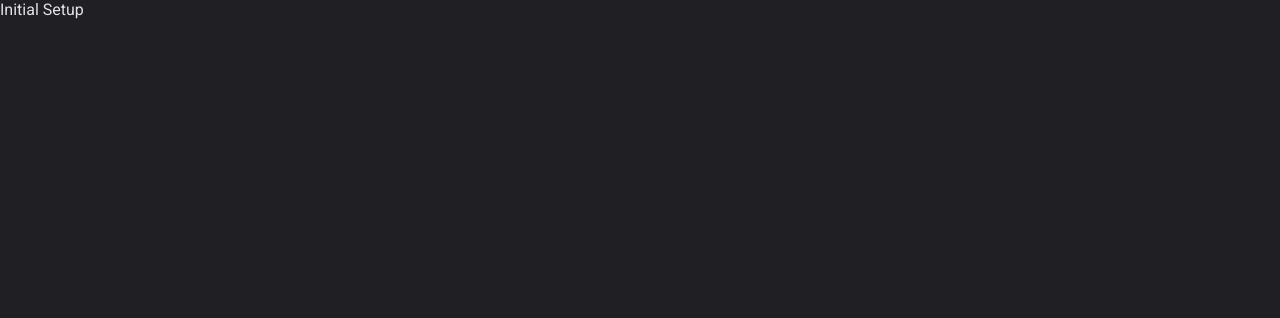
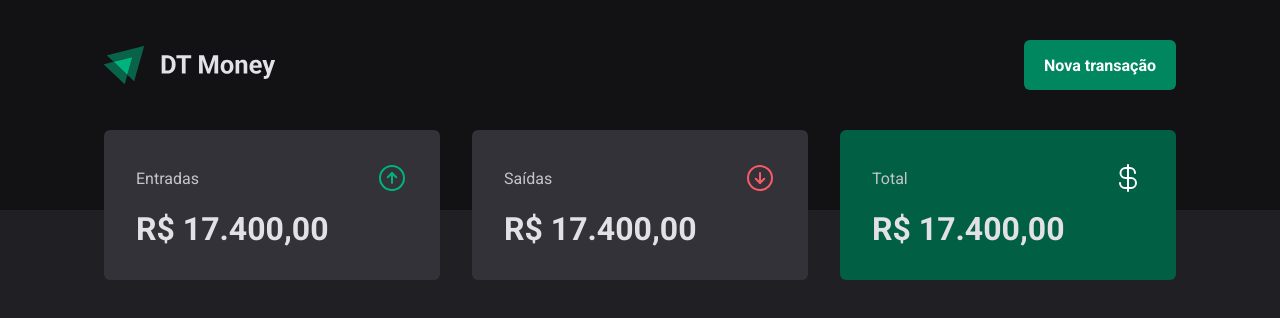
Before and after one commit to rafael-acerqueira/dt-money, a React (Vite) app: page / in a window 1280 px wide. Shown: the top 318 px of the page. Built offline with nearby package versions, Linux system fonts and the light colour scheme; the HTML template or start-up script is replaced by a standard one.

Commit message:
Add Summary component

```diff
--- a/package.json
+++ b/package.json
@@ -10,6 +10,7 @@
     "preview": "vite preview"
   },
   "dependencies": {
+    "phosphor-react": "^1.4.1",
     "react": "^18.2.0",
     "react-dom": "^18.2.0",
     "styled-components": "^6.1.9"
--- a/src/App.tsx
+++ b/src/App.tsx
@@ -1,14 +1,13 @@
 import { ThemeProvider } from "styled-components"
 import { defaultTheme } from "./styles/themes/default"
 import { GlobalStyle } from "./styles/global"
+import { Transactions } from "./pages/Transactions"
 
 function App() {
   return (
     <ThemeProvider theme={defaultTheme}>
       <GlobalStyle />
-      <p>
-        Initial Setup
-      </p>
+      <Transactions />
     </ThemeProvider>
   )
 }
--- /dev/null
+++ b/src/components/Summary/index.tsx
@@ -0,0 +1,35 @@
+import { ArrowCircleDown, ArrowCircleUp, CurrencyDollar } from "phosphor-react";
+import { SummaryCard, SummaryContainer } from "./styles";
+
+export function Summary() {
+  return (
+    <SummaryContainer>
+      <SummaryCard>
+        <header>
+          <span>Entradas</span>
+          <ArrowCircleUp size={32} color="#00b37e" />
+        </header>
+
+        <strong>R$ 17.400,00</strong>
+      </SummaryCard>
+
+      <SummaryCard>
+        <header>
+          <span>Saídas</span>
+          <ArrowCircleDown size={32} color="#f75a68" />
+        </header>
+
+        <strong>R$ 17.400,00</strong>
+      </SummaryCard>
+
+      <SummaryCard variant="green">
+        <header>
+          <span>Total</span>
+          <CurrencyDollar size={32} color="#fff" />
+        </header>
+
+        <strong>R$ 17.400,00</strong>
+      </SummaryCard>
+    </SummaryContainer>
+  );
+}
--- /dev/null
+++ b/src/components/Summary/styles.ts
@@ -0,0 +1,36 @@
+import styled, { css } from "styled-components";
+
+export const SummaryContainer = styled.section`
+  width: 100%;
+  max-width: 1120px;
+  margin: 0 auto;
+  padding: 0 1.5rem;
+  display: grid;
+  grid-template-columns: repeat(3, 1fr);
+  gap: 2rem;
+  margin-top: -5rem;
+`;
+
+interface SummaryCardProps {
+  variant?: "green"
+}
+
+export const SummaryCard = styled.div<SummaryCardProps>`
+  background: ${props => props.theme["gray-600"]};
+  border-radius: 6px;
+  padding: 2rem;
+  header {
+    display: flex;
+    align-items: center;
+    justify-content: space-between;
+    color: ${props => props.theme["gray-300"]};
+  }
+  strong {
+    display: block;
+    margin-top: 1rem;
+    font-size: 2rem;
+  }
+  ${props => props.variant === "green" && css`
+    background: ${props.theme["green-700"]}
+  `}
+`;
--- a/src/pages/Transactions/index.tsx
+++ b/src/pages/Transactions/index.tsx
@@ -1,9 +1,11 @@
 import { Header } from "../../components/Header";
+import { Summary } from "../../components/Summary";
 
 export function Transactions() {
   return (
     <div>
       <Header />
+      <Summary />
     </div>
   );
 }
```
Also changed, not shown: 1 other file (tests, documents, lock files or other folders).
